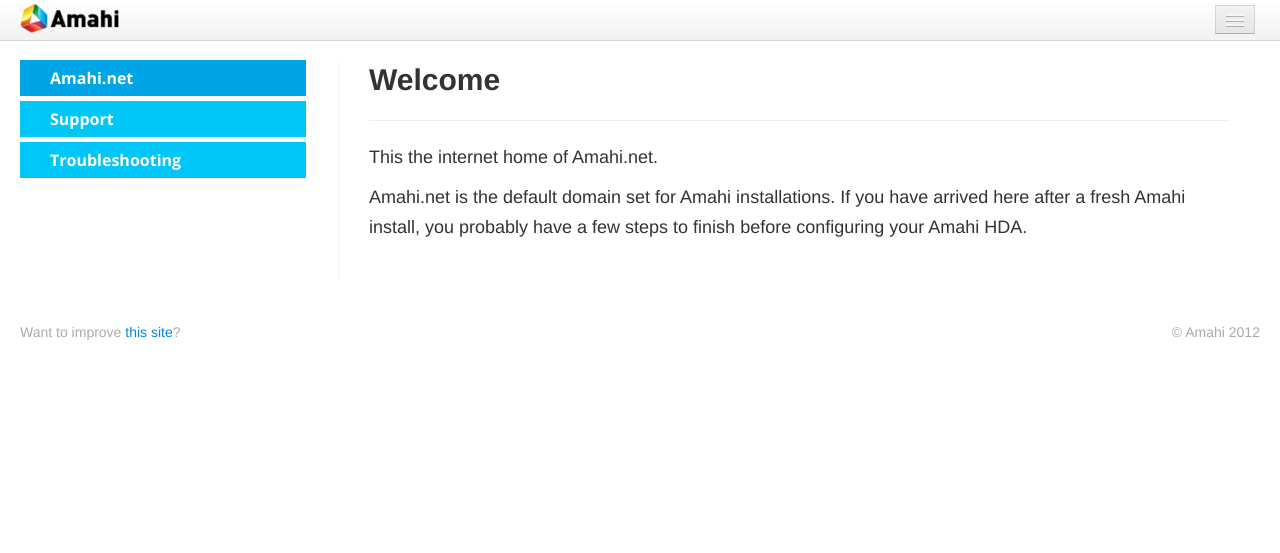
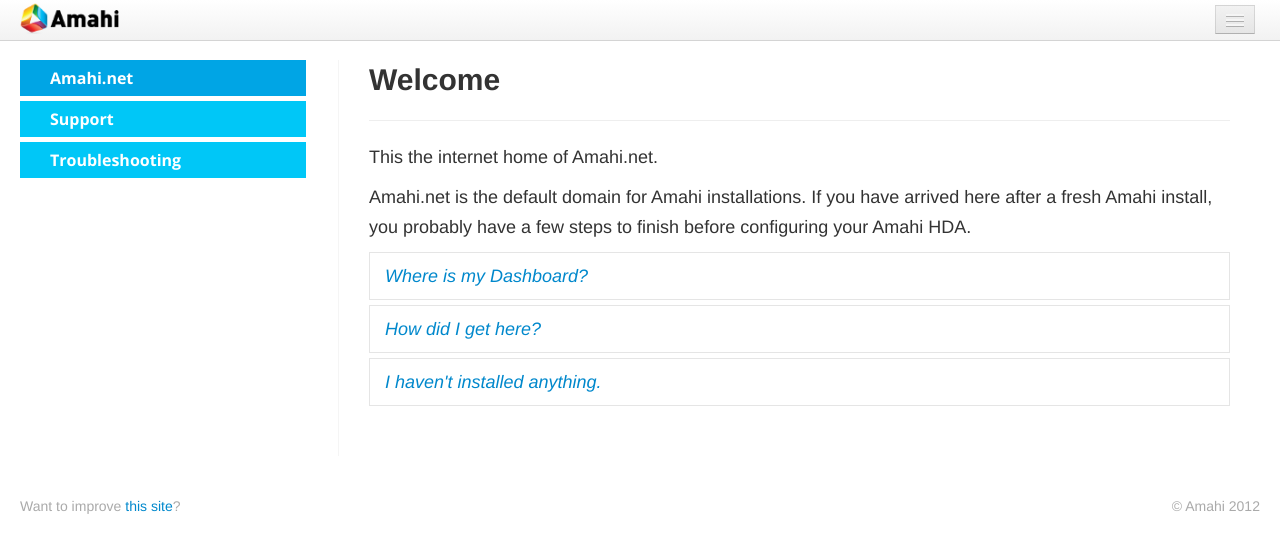
Before and after one commit to amahi/amahi-net, a Jekyll site: the page built from index.md, in a window 1280 px wide. Shown: the top 553 px of the page. Built offline with Jekyll 4.4.1, drawn with Linux system fonts in a browser that asks for light colours.

Commit message:
Trying accordians on front page for coommon errors.

```diff
--- a/_includes/footer.html
+++ b/_includes/footer.html
@@ -37,6 +37,9 @@
     <script src="static/js/bootstrap-collapse.js"></script>
     <script src="static/js/bootstrap-carousel.js"></script>
     <script src="static/js/bootstrap-typeahead.js"></script>
+	<script type="text/javascript">
+		$('#collapseOne').collapse("hide");
+	</script>
 
   </body>
 </html>
--- /dev/null
+++ b/_includes/test.html
@@ -0,0 +1,41 @@
+<div class="accordion" id="accordion2">
+  <div class="accordion-group">
+    <div class="accordion-heading">
+	<p class="acdn-p"><a STYLE="text-decoration: none" class="accordion-toggle" data-toggle="collapse" data-parent="#accordion2" href="#collapseOne">Where is my Dashboard?</a></p>
+    </div>
+   <div id="collapseOne" class="accordion-body collapse in">
+    <div class="accordion-inner">
+	<p>After installing Amahi, you can reach your dashboard from any browser inside your network by typing <code>hda</code> into the URL bar.</p>
+	<p>The web page you are currently viewing is not on your Amahi HDA.  This page is on the internet.  Head over to the <a href="/troubleshooting.html">troubleshooting</a> page to learn how to make the adjustments needed in your network so you can access your HDA dashboard.
+</p>
+    </div>
+   </div>
+  </div>
+
+  <div class="accordion-group">
+    <div class="accordion-heading">
+	<p class="acdn-p"><a STYLE="text-decoration: none" class="accordion-toggle" data-toggle="collapse" data-parent="#accordion2" href="#collapseTwo">
+How did I get here?
+	</a></p>
+    </div>
+   <div id="collapseTwo" class="accordion-body collapse">
+    <div class="accordion-inner">
+	<p>Your Amahi HDA is configured to handle DNS within your network.  However, if another device (usually your router) is handling DNS and DHCP your HDA will not work as advertised.</p>
+	<p>To ensure that the client(s) use your HDA for DNS, the simplest way is to disable DHCP in your network and reboot your clients. This will allow your HDA to be the sole DHCP server in it and everything should “just work.”</p>
+	<p> If you continue having networking issues, try the <a href="http://wiki.amahi.org/index.php/Network_troubleshooting">Interactive Network Troubleshooter</a>.</p>
+    </div>
+   </div> <!-- /collapseTwo -->
+  </div> <!-- /accordian group -->
+  <div class="accordion-group">
+    <div class="accordion-heading">
+	<p class="acdn-p"><a STYLE="text-decoration: none" class="accordion-toggle" data-toggle="collapse" data-parent="#accordion3" href="#collapseThree">
+I haven't installed anything.
+	</a> </p>
+    </div>
+   <div id="collapseThree" class="accordion-body collapse">
+    <div class="accordion-inner">
+	<p>Looking for more information? Head over to <a href="amahi.org">Amahi.org</a> and learn how to install your own powerful, simple, home server.</p>
+    </div>
+   </div> <!--/collapseThree -->
+  </div> <!--/accordian group -->
+</div>
--- a/index.md
+++ b/index.md
@@ -8,4 +8,6 @@
 
 This the internet home of Amahi.net.
 
-Amahi.net is the default domain set for Amahi installations. If you have arrived here after a fresh Amahi install, you probably have a few steps to finish before configuring your Amahi HDA.
+Amahi.net is the default domain for Amahi installations. If you have arrived here after a fresh Amahi install, you probably have a few steps to finish before configuring your Amahi HDA.
+
+{% include test.html %}
--- a/static/css/style.css
+++ b/static/css/style.css
@@ -86,6 +86,22 @@
           border-radius: 0px;
 
   border-left: 1px solid #f5f5f5;
+}
+
+.acdn-p {
+    margin-bottom: 0px;
+    font-style: italic;
+    text-decoration:none;
+}
+
+
+
+a.accordian-toggle:hover {
+    text-decoration:none !important;
+}
+
+.accordian-group {
+/*changed in bootstrap.css*/
 }
 
 
```
Also changed, not shown: static/css/bootstrap.css.
